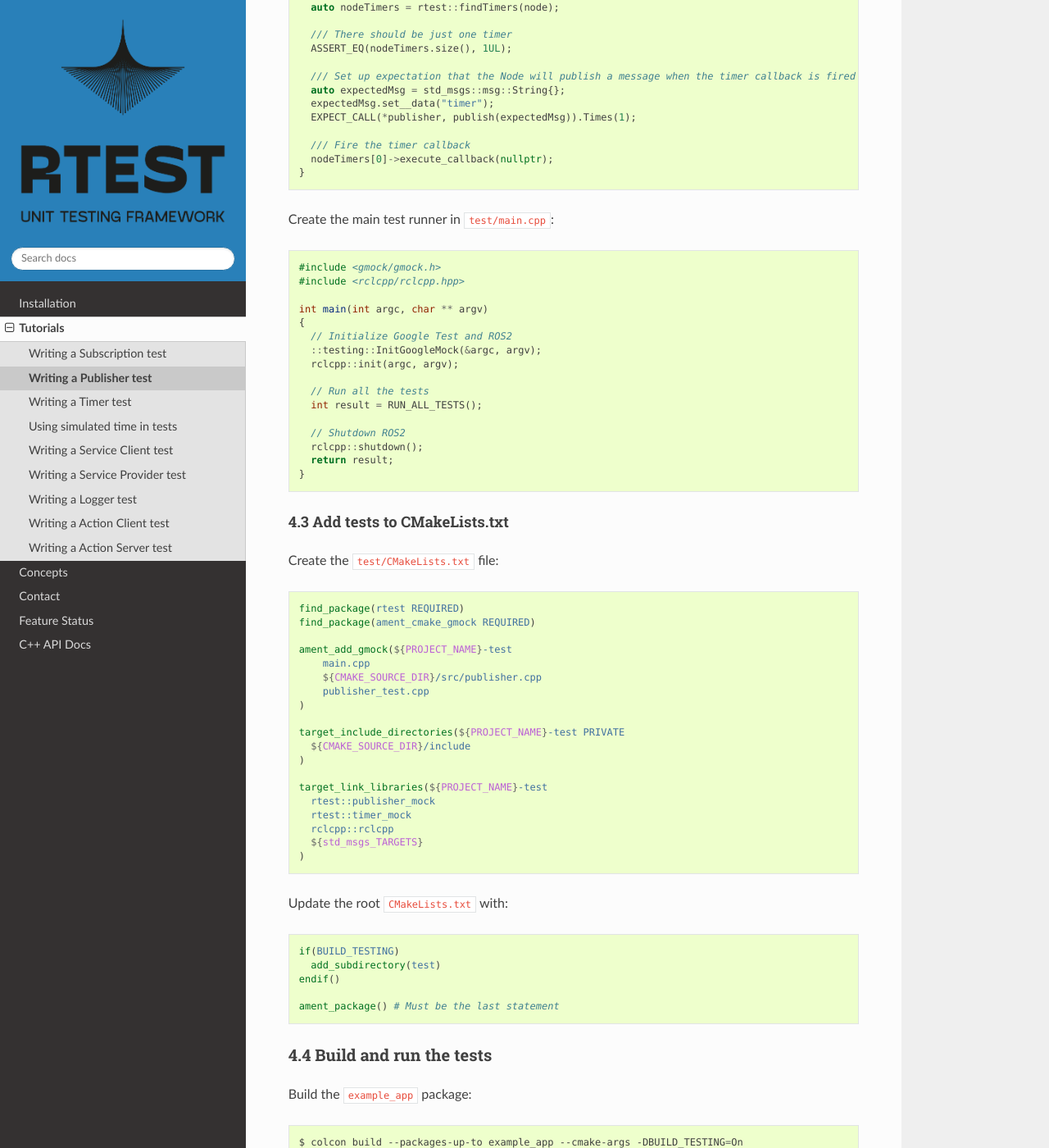
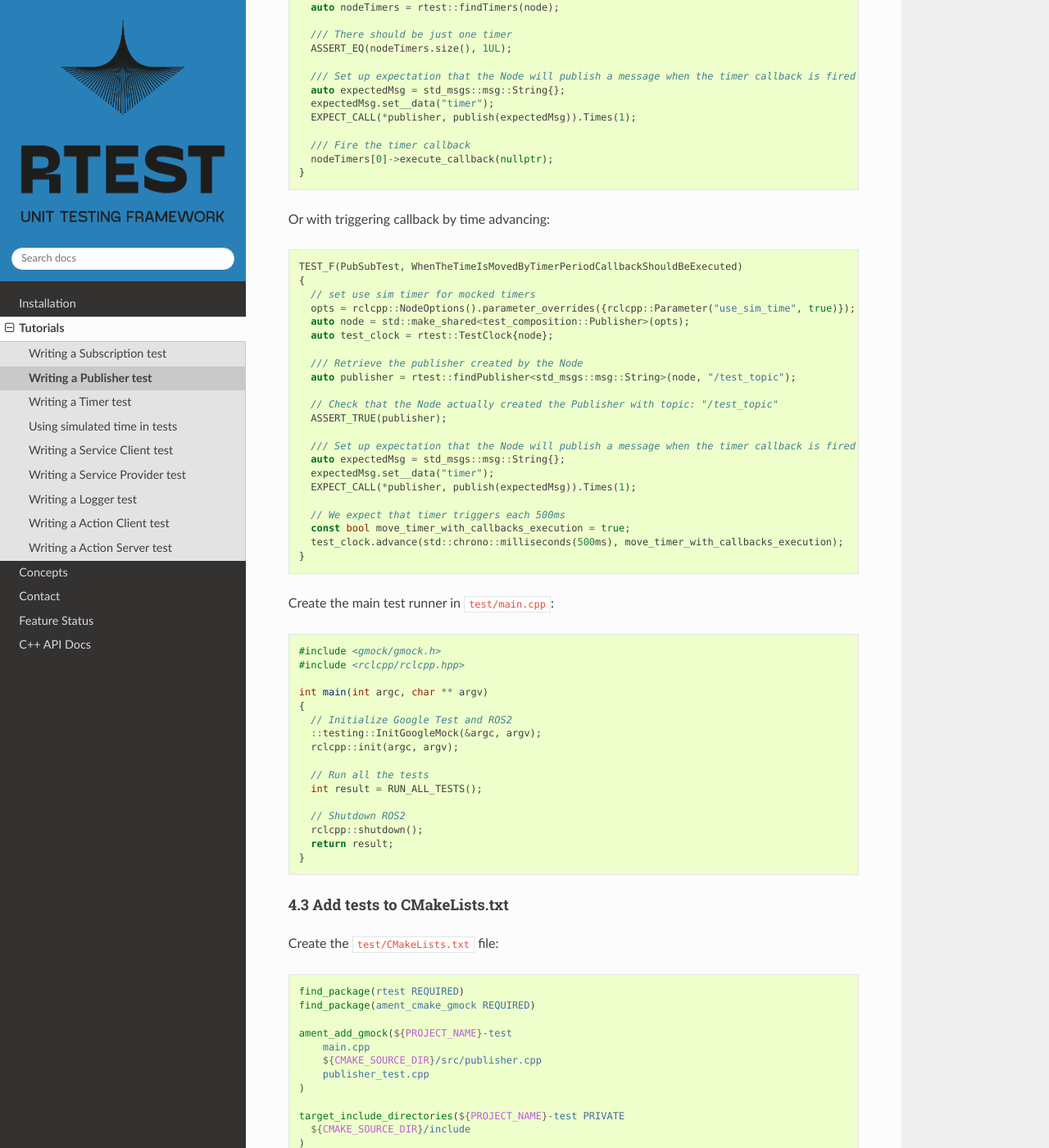
Before and after one commit to Wiktor-99/rtest, a Sphinx documentation site: the page built from rtest/doc/Tutorials/Publisher.md, in a window 1280 px wide and 1400 px high, scrolled down 3694 px. Shown: the whole window at 82% size. Built offline with Sphinx 7.4.7 and the Read the Docs theme 3.1.0, drawn with Linux system fonts in a browser that asks for light colours; pages that are not in the unit, such as notebooks, are missing from menus; some of the changed text lies outside the part shown.

Commit message:
Add an example test and updated docs

````diff
--- a/rtest/doc/Tutorials/Publisher.md
+++ b/rtest/doc/Tutorials/Publisher.md
@@ -177,6 +177,32 @@ TEST_F(PubSubTest, PublisherTest)
 }
 ```
 
+Or with triggering callback by time advancing:
+```c++
+TEST_F(PubSubTest, WhenTheTimeIsMovedByTimerPeriodCallbackShouldBeExecuted)
+{
+  // set use sim timer for mocked timers
+  opts = rclcpp::NodeOptions().parameter_overrides({rclcpp::Parameter("use_sim_time", true)});
+  auto node = std::make_shared<test_composition::Publisher>(opts);
+  auto test_clock = rtest::TestClock{node};
+
+  /// Retrieve the publisher created by the Node
+  auto publisher = rtest::findPublisher<std_msgs::msg::String>(node, "/test_topic");
+
+  // Check that the Node actually created the Publisher with topic: "/test_topic"
+  ASSERT_TRUE(publisher);
+
+  /// Set up expectation that the Node will publish a message when the timer callback is fired
+  auto expectedMsg = std_msgs::msg::String{};
+  expectedMsg.set__data("timer");
+  EXPECT_CALL(*publisher, publish(expectedMsg)).Times(1);
+
+  // We expect that timer triggers each 500ms
+  const bool move_timer_with_callbacks_execution = true;
+  test_clock.advance(std::chrono::milliseconds(500ms), move_timer_with_callbacks_execution);
+}
+```
+
 Create the main test runner in `test/main.cpp`:
 
 
@@ -252,7 +278,7 @@ $ colcon test --packages-select example_app --event-handlers console_cohesion+
 
 ## Key Concepts
 - `rtest::findPublisher` locates a Publisher instance for testing.
-- `rtest::findTimers` locates timers, and `execute_callback` triggers them deterministically.
+- `rtest::findTimers` locates timers, and `execute_callback` triggers them deterministically. The callbacks can be triggered by the advancing the time as well.
 - GoogleMock’s `EXPECT_CALL(...).Times(...)` allows verifying publish behavior precisely without a running ROS 2 system.
 - **Note:** Other test frameworks (e.g., Catch2) are not currently supported.
 
````
Also changed, not shown: 1 other file.
